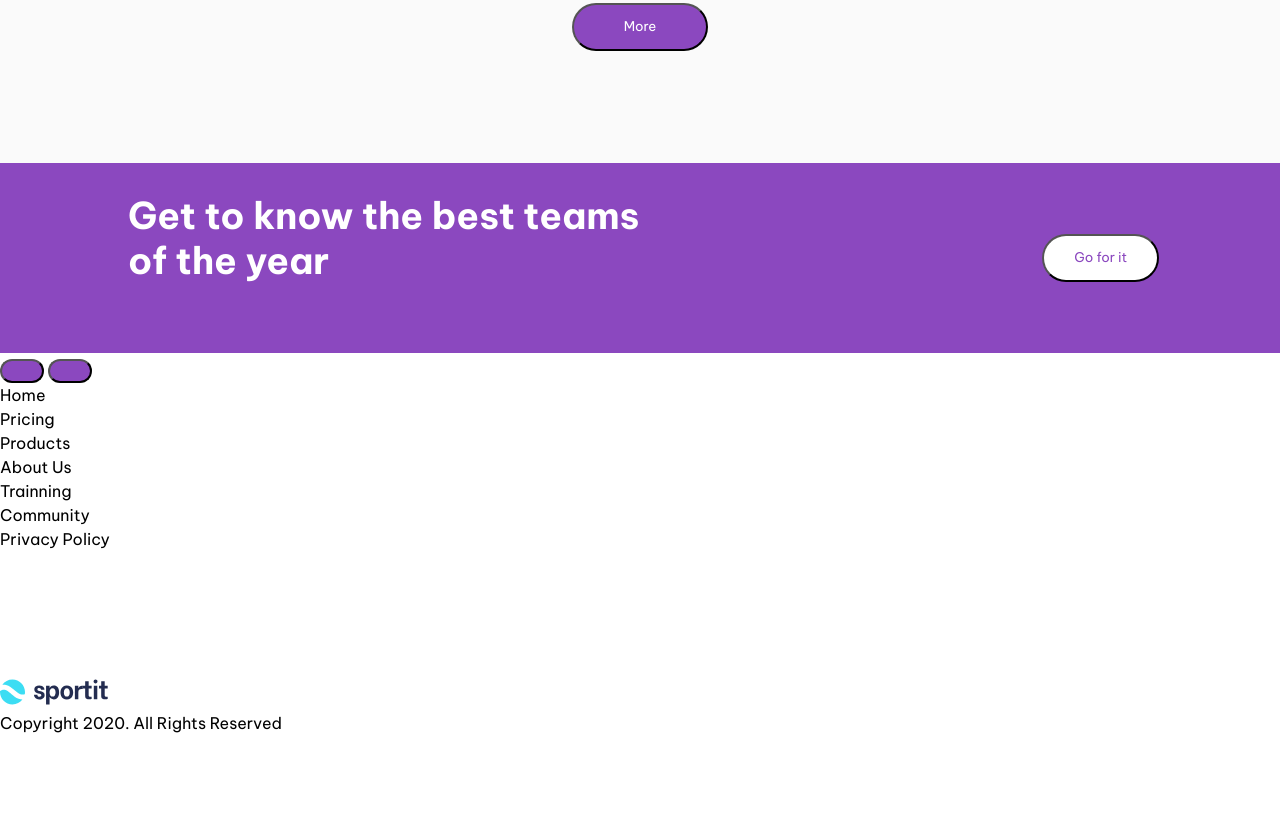
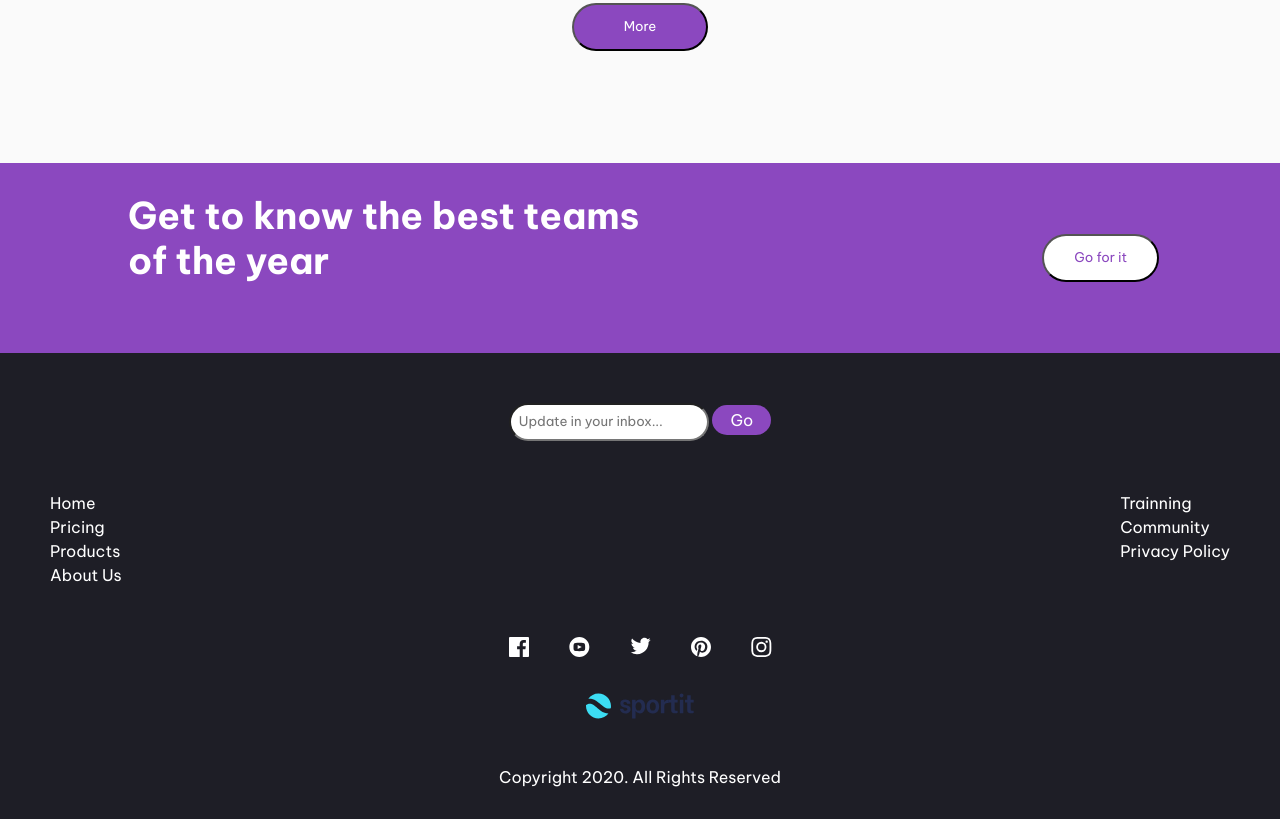
Before and after one commit to Adrianadc-Dev/FinalFront, a plain HTML site: page index.html in a window 1280 px wide. Shown: the part 2228-3047 px from the top of the page. Before the commit the page ends 2963 px from the top, so only its background shows below. Drawn offline with Linux system fonts and the light colour scheme.

Commit message:
agrego el footer del movile

```diff
--- a/css/styles.css
+++ b/css/styles.css
@@ -160,6 +160,53 @@ button{
     padding-left: 30px;
     padding-right: 30px;
 }
+.container_footer{
+    display: flex;
+    flex-direction: column-reverse;
+    align-items: center;
+    padding-top: 50px;
+    padding-bottom:  40px;
+    color: white;
+    background-color: #1E1E26;
+    margin: auto;
+}
+
+#input{
+    border-radius: 50px;
+    padding: 5px 8px 5px 8px;
+    width: 200px;
+}
+#label{
+    background-color: #8B48BF;
+    padding: 5px 18px 5px 18px;
+    border-radius: 50px;
+}
+.nav_footer{
+    width: 100%;
+    padding: 50px;
+    display:flex;
+    justify-content: space-between;
+}
+.footer_uno{
+    display: flex;
+    flex-direction: column-reverse;
+    align-items: center;
+}
+.redes{
+    padding-bottom: 30px;
+}
+#list_redes{
+    display: flex;
+    gap: 40px;
+
+}
+
+#derechos{
+    background-color: #1E1E26;
+    color: white;
+    text-align: center;
+    padding-bottom: 30px;
+}
 @media(min-width: 480px){
 
     .first-text{
--- a/index.html
+++ b/index.html
@@ -144,26 +144,13 @@
 
     </section>
     <footer>
-        <div class="buscador">
-            <button></button>
-            <button></button>
-
+        <div class="container_footer">
+            <div class="footer_uno">
+                <div class="logo_footer">
+                    <img id="logo_footer" src="./img/logo.svg" alt="logo">
                 </div>
-        <div>
-            <nav>
-                <ul type="none">
-                    <li>Home</li>
-                    <li>Pricing</li>
-                    <li>Products</li>
-                    <li>About Us</li>
-                    <li>Trainning</li>
-                    <li>Community</li>
-                    <li>Privacy Policy</li>
-                </ul>
-            </nav>
-        </div>
-        <div>
-            <ul type="none">
+                <div class="redes">
+                    <ul type="none" id="list_redes">
                         <li><img src="./img/icon-facebook.svg" alt="Icono icon-facebook"></li>
                         <li><img src="./img/icon-youtube.svg" alt="Icono Youtube"></li>
                         <li><img src="./img/icon-twitter.svg" alt="Icono twitter"></li>
@@ -171,9 +158,33 @@
                         <li><img src="./img/icon-instagram.svg" alt="Icono instragram"></li>
                     </ul>
                 </div>
-        <img src="./img/logo.svg" alt="logo">
-        <p>Copyright 2020. All Rights Reserved</p>
+            </div>
+            <div class="nav_footer">
+                <div>
+                    <ul type="none">
+                        <li>Home</li>
+                        <li>Pricing</li>
+                        <li>Products</li>
+                        <li>About Us</li>
+                    </ul>
+                </div>
+                <div>
+                    <ul type="none">
+                        <li>Trainning</li>
+                        <li>Community</li>
+                        <li>Privacy Policy</li>
+                    </ul>
+                </div>
+            </div>
+            <div  class="buscador">
+                <form action="">
+                    <input type="text" placeholder="Update in your inbox..." id="input">
+                    <label for="" id="label">Go</label>
+                </form>
+            </div>
 
+        </div>
+        <p id="derechos">Copyright 2020. All Rights Reserved</p>
     </footer>
 </body>
 </html>
```
Lines whose indentation alone changed are shown as unchanged.
